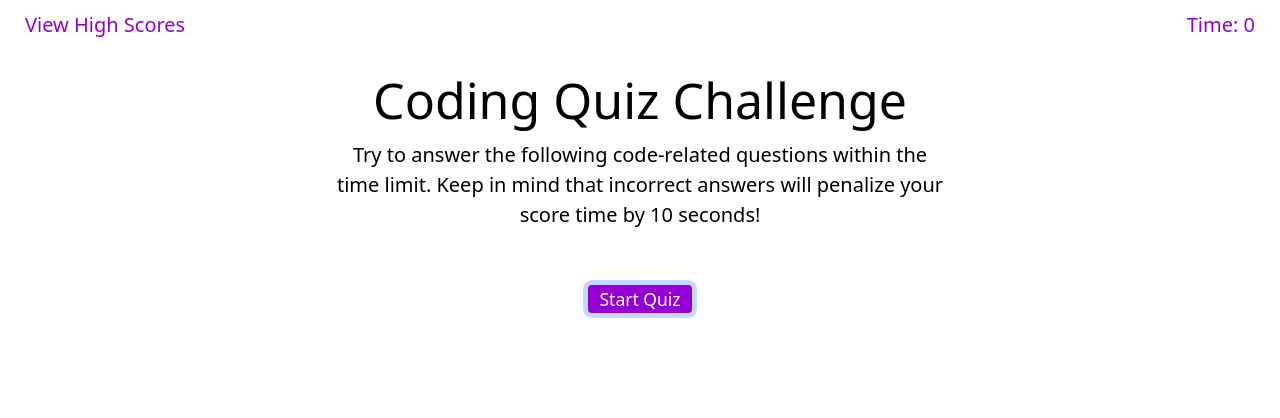
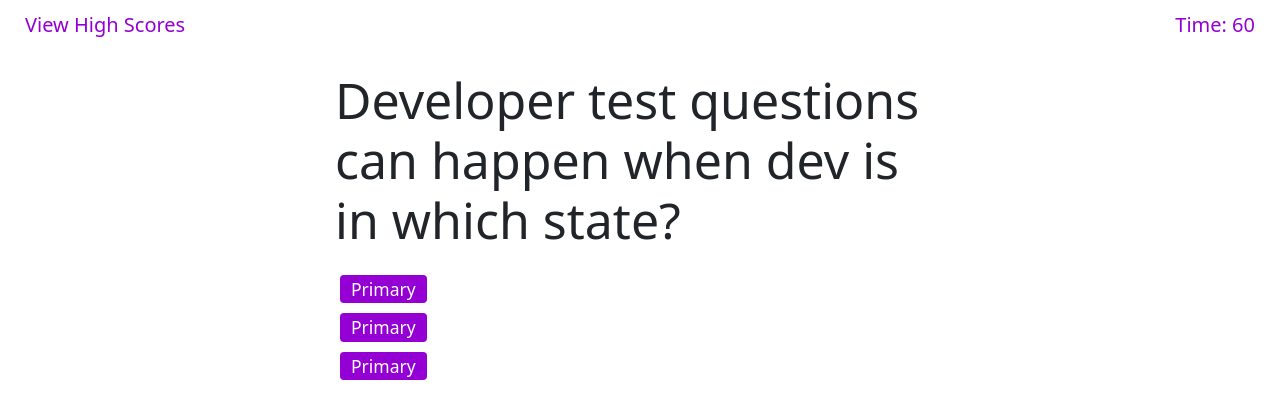
Before and after one commit to odisclemons/04-code-quiz, a plain HTML site: page index.html in a window 1280 px wide. Both pictures are taken after a click on the button "Start Quiz". Drawn offline with nearby package versions, Linux system fonts and the light colour scheme.

Commit message:
got the fadeout and fade in working for starting the game

```diff
--- a/assets/script.js
+++ b/assets/script.js
@@ -1,10 +1,21 @@
+var qaSection = $("#qa-section");
+var qaStart = $("#qa-start");
+var qaWelcome = $("#qa-welcome");
 var count = 3;
 
 $(() => {
-  console.log("ready");
-  let qaSection = $("#qa-section");
-  //qaSection.fadeIn(1000);
+  qaStart.click(() => {
+    qaWelcome.fadeOut(2000, () => startGame());
+    // startGame();
+  });
+});
 
+function timesUp() {
+  console.log("Time is up!");
+}
+
+function startGame() {
+  qaSection.fadeIn();
   var countDown = setInterval(() => {
     if (count < 0) {
       countDown = null;
@@ -16,8 +27,4 @@ $(() => {
     $("#cur-time").text(count);
     count--;
   }, 1000);
-});
-
-function timesUp() {
-  console.log("Time is up!");
 }
--- a/assets/style.css
+++ b/assets/style.css
@@ -39,7 +39,7 @@ p {
   display: none;
 }
 
-#qa-message {
+#qa-welcome {
   display: flex;
   flex-direction: column;
   justify-content: space-between;
@@ -49,7 +49,7 @@ p {
   color: black;
 }
 
-#qa-message p {
+#qa-welcome p {
   color: black;
 }
 
--- a/index.html
+++ b/index.html
@@ -25,11 +25,11 @@
         </div>
 
         <div class="row">
-            <div id="qa-message" class="col-6">
+            <div id="qa-welcome" class="col-6">
                 <h1>Coding Quiz Challenge</h1>
                 <p>Try to answer the following code-related questions within the time limit. Keep in mind that incorrect
                     answers will penalize your score time by 10 seconds!</p>
-                <br /> <button type="button" class="btn btn-sm">Start Quiz</button>
+                <br /> <button id="qa-start" type="button" class="btn btn-sm">Start Quiz</button>
             </div>
             <div id="qa-section" class="col-6" style="display: none;">
                 <h1 id="question">Developer test questions can happen when dev is in which state?</h1>
```
